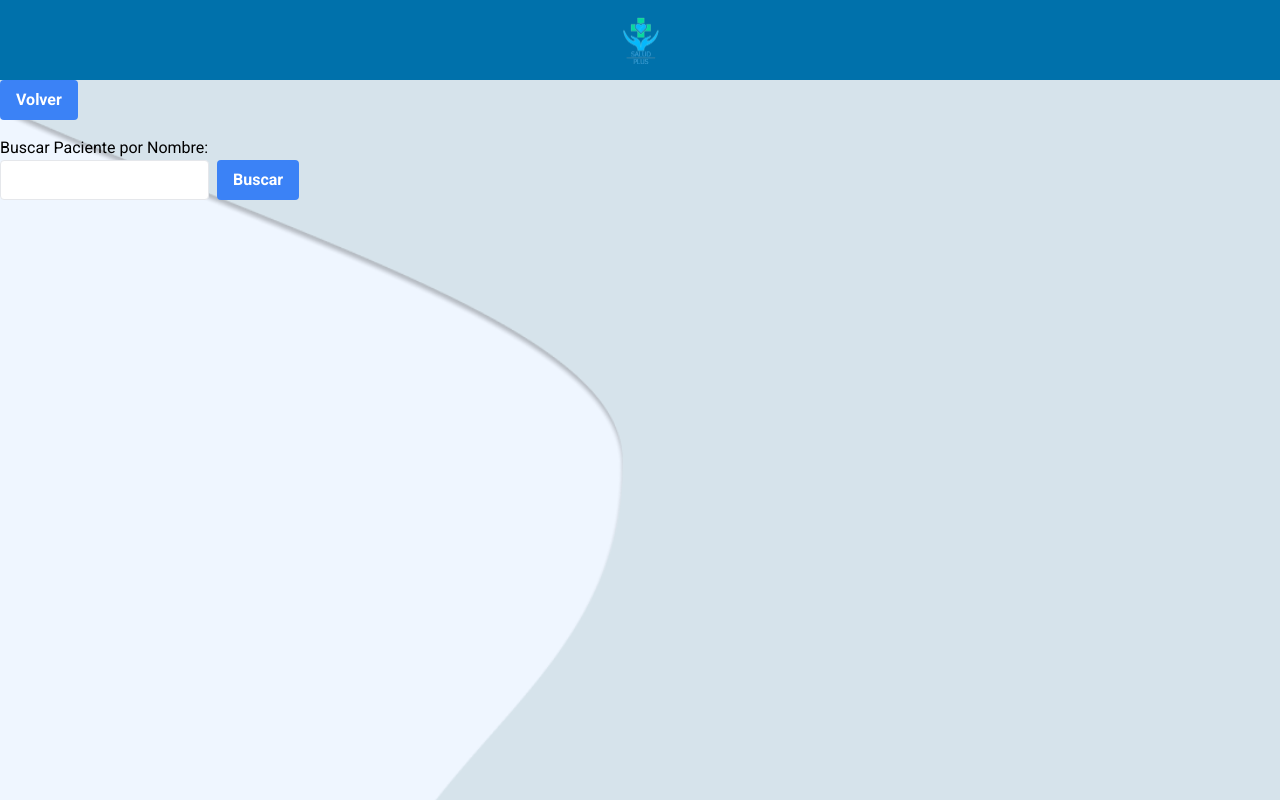
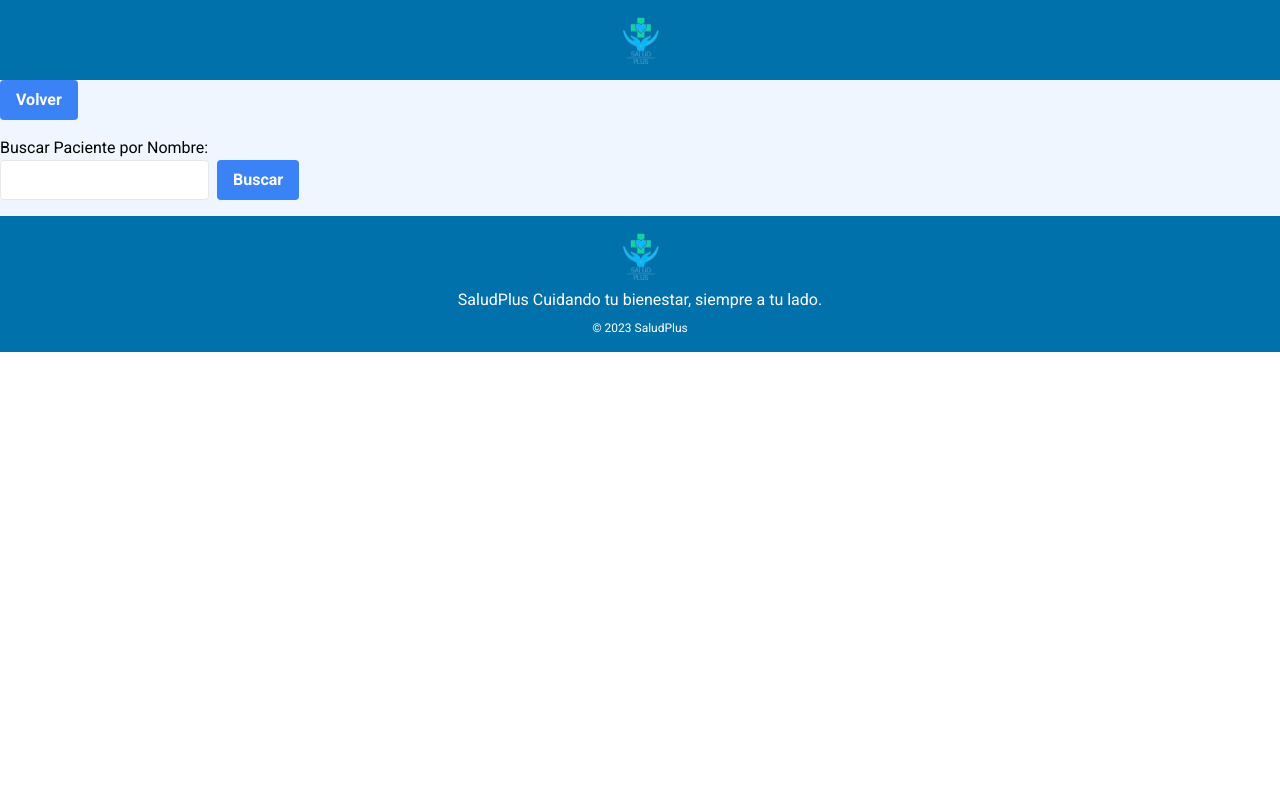
Before and after one commit to Cbug18/saludplusfrontend, a React (Vite) app: page /EditandoPaciente in a window 1280 px wide. Shown: the top 800 px of the page. Built offline with nearby package versions, Linux system fonts and the light colour scheme; no server answers.

Commit message:
Update EditandoPaciente.jsx

```diff
--- a/src/assets/Components/EditandoPaciente/EditandoPaciente.jsx
+++ b/src/assets/Components/EditandoPaciente/EditandoPaciente.jsx
@@ -1,6 +1,5 @@
 import React, { useState } from "react";
 import axios from "axios";
-import Rectangle2 from "../../../public/Desktop1_Rectangle5.png";
 import Logo from "../../../public/fechasDelPaciente_LOGO_SALUD_PLUSremovebgpreview1.png";
 
 function EditarPaciente() {
@@ -94,21 +93,10 @@ function EditarPaciente() {
 
   return (
     <div className="editar-paciente flex flex-col bg-blue-50">
-      <div
-        className="relative bg-cover bg-center"
-        style={{
-          backgroundImage: `url(${Rectangle2})`,
-          backgroundSize: "cover",
-          height: "140vh",
-        }}
-      >
+      <div className="relative bg-cover bg-center">
         <div className="bg-[#0071ab] text-white py-4">
           <div className="container mx-auto flex justify-center">
-            <img
-              className="w-12 h-12 object-cover"
-              alt="Logo SALUD PLUS"
-              src={Logo}
-            />
+            <img className="w-12 h-12 object-cover" alt="Logo SALUD PLUS" src={Logo} />
           </div>
         </div>
 
@@ -139,27 +127,24 @@ function EditarPaciente() {
         </div>
 
         {patientData.Dui && (
-          <form onSubmit={handleEditSubmit} className="form-paciente p-4 container mx-auto">
+          <div className="form-paciente p-4 container mx-auto">
             <h2 className="text-lg font-bold mb-4">Editar Paciente</h2>
 
             {/* ... (campos del formulario) */}
 
             <button
               type="submit"
+              onClick={handleEditSubmit}
               className="mt-4 bg-blue-500 hover:bg-blue-700 text-white font-bold py-2 px-4 rounded"
             >
               Guardar Cambios
             </button>
-          </form>
+          </div>
         )}
       </div>
 
       <div className="flex flex-col items-center justify-center bg-[#0071ab] py-4 m-0">
-        <img
-          className="w-12 h-12 object-cover"
-          alt="Logo SALUD PLUS"
-          src={Logo}
-        />
+        <img className="w-12 h-12 object-cover" alt="Logo SALUD PLUS" src={Logo} />
         <div>
           <p className="text-base p-2 text-white text-center">
             SaludPlus Cuidando tu bienestar, siempre a tu lado.
```
